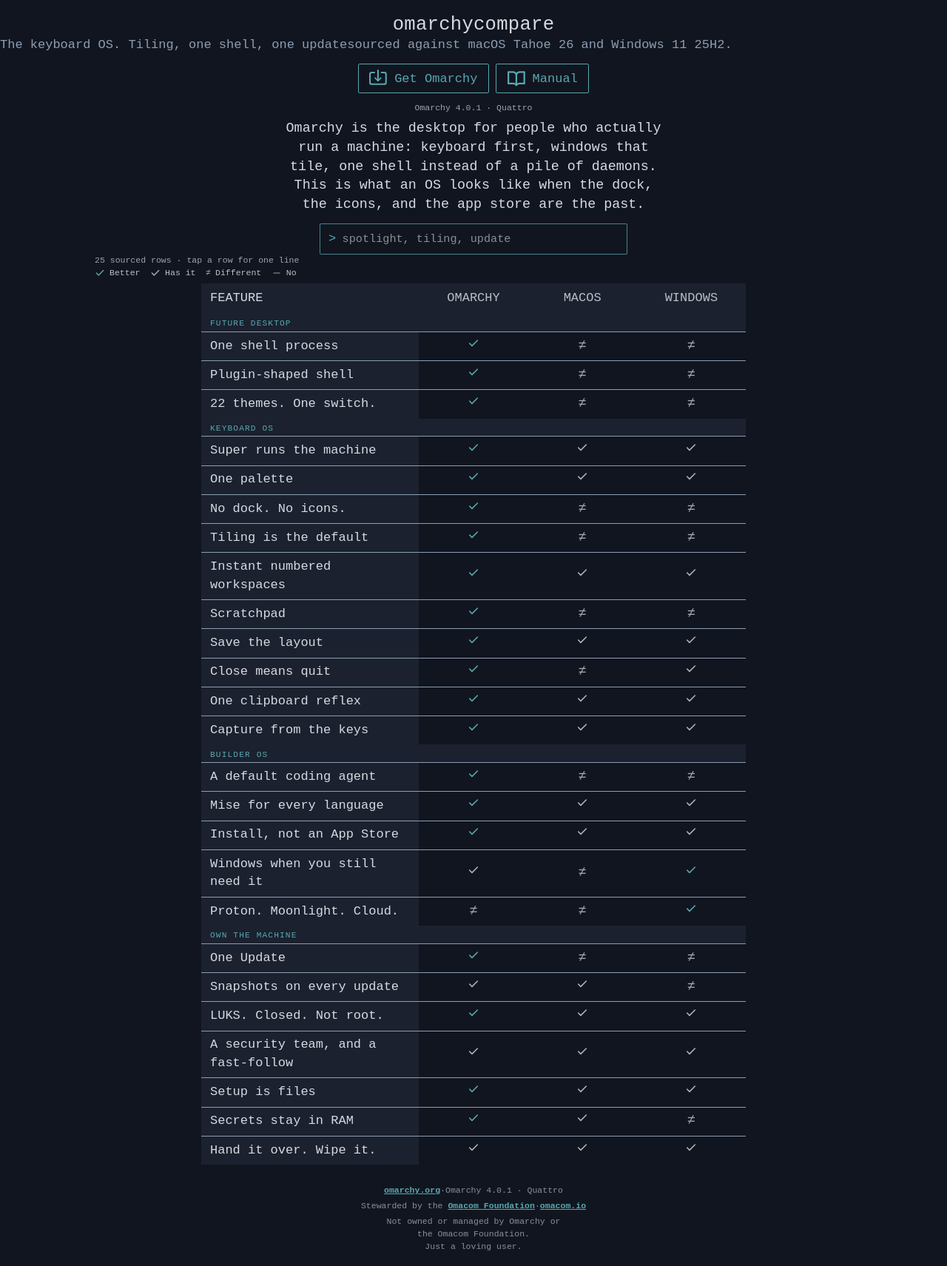
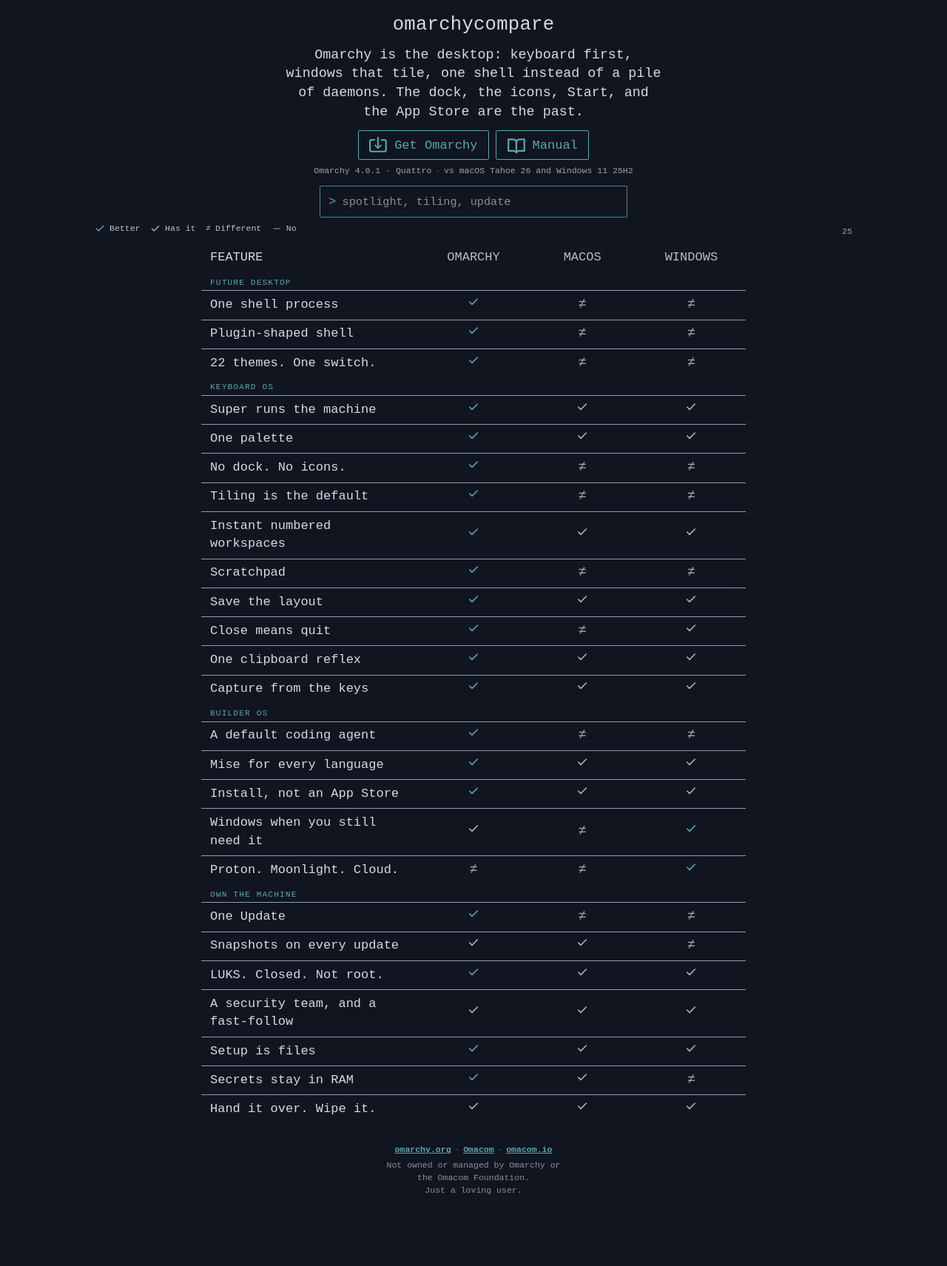
Before and after one commit to zachwilke/omarchycompare, a Next.js app: page / in a window 1280 px wide. Shown: the whole page at 74% size. After the commit the page ends 1634 px from the top, so only its background shows below. Built offline with nearby package versions, Linux system fonts and the light colour scheme.

Commit message:
Ship the hero sell and document markup

```diff
--- a/app/layout.tsx
+++ b/app/layout.tsx
@@ -4,7 +4,7 @@
 export const metadata: Metadata = {
   title: "Omarchy 4.0.1 vs macOS Tahoe 26 vs Windows 11 25H2",
   description:
-    "The keyboard OS. Tiling, one shell, one update — Omarchy 4.0.1 Quattro sourced against macOS Tahoe 26 and Windows 11 25H2.",
+    "Omarchy is the desktop: keyboard first, windows that tile, one shell. Sourced against macOS Tahoe 26 and Windows 11 25H2.",
   icons: { icon: "/favicon.svg" },
 };
 
--- a/components/compare.tsx
+++ b/components/compare.tsx
@@ -95,12 +95,7 @@
           </label>
         </div>
 
-        <p className="compare-count" aria-live="polite">
-          {query.trim()
-            ? `${visible.length} ${visible.length === 1 ? "row" : "rows"} match “${query.trim()}”`
-            : `${visible.length} sourced rows · tap a row for one line`}
-        </p>
-
+        <div className="compare-meta">
           <p className="compare-legend">
             <span className="inline-flex items-center gap-1.5">
               <Check className="size-3.5 stroke-[2.4] text-terminal-cyan" aria-hidden />
@@ -119,6 +114,12 @@
               No
             </span>
           </p>
+          <p className="compare-count" aria-live="polite">
+            {query.trim()
+              ? `${visible.length} match “${query.trim()}”`
+              : `${visible.length}`}
+          </p>
+        </div>
 
         {groups.length === 0 ? (
           <p className="mt-8 text-center text-terminal-white/80">
@@ -161,7 +162,7 @@
                   <tr>
                     <th
                       scope="col"
-                      className="compare-sticky-corner bg-storm px-3 py-2 text-left font-normal uppercase text-terminal-white"
+                      className="compare-sticky-corner bg-night px-3 py-2 text-left font-normal uppercase text-terminal-white"
                     >
                       Feature
                     </th>
@@ -169,7 +170,7 @@
                       <th
                         key={column.id}
                         scope="col"
-                        className="compare-sticky-head bg-storm px-2 py-2 text-center font-normal uppercase text-terminal-white/85"
+                        className="compare-sticky-head bg-night px-2 py-2 text-center font-normal uppercase text-terminal-white/85"
                       >
                         {column.label}
                       </th>
@@ -182,7 +183,7 @@
                       <th
                         scope="colgroup"
                         colSpan={4}
-                        className="compare-sticky-col compare-group-head bg-storm px-3 text-left font-normal uppercase text-terminal-cyan"
+                        className="compare-sticky-col compare-group-head bg-night px-3 text-left font-normal uppercase text-terminal-cyan"
                       >
                         {group.category}
                       </th>
@@ -272,7 +273,7 @@
       onKeyDown={onKeyDown}
       className={cn(
         "cursor-pointer border-t outline-none",
-        open ? "bg-night" : "hover:bg-night/50",
+        open ? "bg-night" : "hover:bg-storm/40",
       )}
       style={{ borderColor: "var(--border-color)" }}
     >
@@ -280,7 +281,7 @@
         scope="row"
         className={cn(
           "compare-sticky-col compare-row-name px-3 text-left font-normal",
-          open ? "bg-night" : "bg-storm",
+          "bg-night",
         )}
       >
         <span className="block text-terminal-white">{feature.name}</span>
--- a/components/hero.tsx
+++ b/components/hero.tsx
@@ -1,15 +1,71 @@
-import { VERSION_BADGE } from "@/lib/features";
+import { MANUAL_URL, OMARCHY_URL, VERSION_BADGE } from "@/lib/features";
+
+function IsoIcon() {
+  return (
+    <svg viewBox="0 0 32 32" aria-hidden>
+      <path
+        d="m9.47 4.02c.77 0 1.4.63 1.4 1.4s-.63 1.4-1.4 1.4h-4.62c-.67 0-1.17.17-1.53.51-.34.34-.51.86-.51 1.56v14.24c0 .69.17 1.21.51 1.55.35.35.86.53 1.53.53h22.29c.66 0 1.16-.18 1.51-.53.36-.34.54-.86.54-1.55v-14.24c0-.69-.18-1.21-.54-1.56-.35-.34-.86-.51-1.51-.51h-4.62c-.77 0-1.4-.63-1.4-1.4s.63-1.4 1.4-1.4h4.81c1.54 0 2.7.39 3.49 1.17.79.78 1.18 1.94 1.18 3.47v14.71c0 1.53-.39 2.69-1.18 3.47-.79.78-1.95 1.17-3.49 1.17h-22.65c-1.54 0-2.7-.39-3.49-1.17-.79-.78-1.18-1.93-1.18-3.47v-14.71c0-1.53.39-2.69 1.18-3.47.79-.78 1.95-1.17 3.49-1.17z"
+        fill="currentColor"
+      />
+      <path
+        d="m16.01 0c.38 0 .71.14.98.41.28.27.42.59.42.95v14.25l-.12 2.25.8-.97 2.15-2.3c.25-.28.57-.42.94-.42.34 0 .64.12.88.35.25.23.38.52.38.86 0 .33-.13.64-.39.91l-4.98 4.8c-.18.17-.36.29-.53.36-.17.07-.35.11-.53.11s-.36-.04-.53-.11c-.17-.07-.35-.19-.54-.36l-4.97-4.8c-.27-.27-.41-.58-.41-.91 0-.34.12-.63.36-.86.24-.23.54-.35.88-.35.39 0 .71.14.95.42l2.16 2.3.8.97-.12-2.25v-14.25c0-.36.14-.68.41-.95.28-.27.62-.41 1-.41z"
+        fill="currentColor"
+      />
+    </svg>
+  );
+}
+
+function ManualIcon() {
+  return (
+    <svg viewBox="0 0 32 32" aria-hidden>
+      <path
+        d="m0 4.5c0-.4.16-.78.44-1.06s.66-.44 1.06-.44h8.51c2.45 0 4.63 1.18 6 3 .7-.93 1.6-1.69 2.65-2.21 1.04-.52 2.19-.79 3.36-.79h8.49c.4 0 .78.16 1.06.44s.44.66.44 1.06v21c0 .4-.16.78-.44 1.06s-.66.44-1.06.44h-9.01c-.59 0-1.18.12-1.72.34-.55.23-1.04.56-1.46.98l-1.24 1.24c-.28.28-.66.44-1.06.44s-.78-.16-1.06-.44l-1.24-1.24c-.42-.42-.92-.75-1.46-.98-.55-.23-1.13-.34-1.72-.34h-9.02c-.4 0-.78-.16-1.06-.44s-.44-.66-.44-1.06zm14.5 20.65.01-10.15 0-4.51c0-1.19-.48-2.34-1.32-3.18-.84-.84-1.99-1.32-3.18-1.32h-7.01v18h7.51c1.41 0 2.79.4 3.99 1.15zm3.01-14.65 0 14.64c1.19-.75 2.57-1.14 3.98-1.14h7.51v-18h-6.99c-1.19 0-2.34.47-3.18 1.32-.84.84-1.32 1.99-1.32 3.18z"
+        fill="currentColor"
+      />
+    </svg>
+  );
+}
 
 export function Hero() {
   return (
-    <div className="omarchy-hero">
-      <p className="omarchy-version">{VERSION_BADGE}</p>
-      <p className="omarchy-lede">
-        Omarchy is the desktop for people who actually run a machine: keyboard
-        first, windows that tile, one shell instead of a pile of daemons. This
-        is what an OS looks like when the dock, the icons, and the app store are
-        the past.
+    <header className="omarchy-hero">
+      <h1 className="omarchy-lede">
+        Omarchy is the desktop: keyboard first, windows that tile, one shell
+        instead of a pile of daemons. The dock, the icons, Start, and the App
+        Store are the past.
+      </h1>
+
+      <nav className="omarchy-nav" aria-label="Official Omarchy links">
+        <a
+          href={OMARCHY_URL}
+          target="_blank"
+          rel="noreferrer"
+          className="omarchy-button"
+          aria-label="Get Omarchy"
+        >
+          <IsoIcon />
+          <span>Get Omarchy</span>
+        </a>
+        <a
+          href={MANUAL_URL}
+          target="_blank"
+          rel="noreferrer"
+          className="omarchy-button"
+          aria-label="Coming from Mac or Windows"
+        >
+          <ManualIcon />
+          <span>Manual</span>
+        </a>
+      </nav>
+
+      <p className="omarchy-version">
+        {VERSION_BADGE}
+        <span className="omarchy-meta-dot" aria-hidden>
+          ·
+        </span>
+        vs <span className="omarchy-nowrap">macOS Tahoe 26</span> and{" "}
+        <span className="omarchy-nowrap">Windows 11 25H2</span>
       </p>
-    </div>
+    </header>
   );
 }
--- a/components/site-footer.tsx
+++ b/components/site-footer.tsx
@@ -2,7 +2,6 @@
   OMACOM_ANNOUNCE_URL,
   OMACOM_URL,
   OMARCHY_URL,
-  VERSION_BADGE,
 } from "@/lib/features";
 
 export function SiteFooter() {
@@ -12,15 +11,15 @@
         <a href={OMARCHY_URL} target="_blank" rel="noreferrer" className="omarchy-link">
           omarchy.org
         </a>
-        <span className="omarchy-footer__dot">·</span>
-        {VERSION_BADGE}
-      </p>
-      <p>
-        Stewarded by the{" "}
+        <span className="omarchy-meta-dot" aria-hidden>
+          ·
+        </span>
         <a href={OMACOM_ANNOUNCE_URL} target="_blank" rel="noreferrer" className="omarchy-link">
-          Omacom Foundation
+          Omacom
         </a>
-        <span className="omarchy-footer__dot">·</span>
+        <span className="omarchy-meta-dot" aria-hidden>
+          ·
+        </span>
         <a href={OMACOM_URL} target="_blank" rel="noreferrer" className="omarchy-link">
           omacom.io
         </a>
--- a/components/site-header.tsx
+++ b/components/site-header.tsx
@@ -1,74 +1,11 @@
 import Link from "next/link";
-import { MANUAL_URL, OMARCHY_URL } from "@/lib/features";
-
-function IsoIcon() {
-  return (
-    <svg viewBox="0 0 32 32" aria-hidden>
-      <path
-        d="m9.47 4.02c.77 0 1.4.63 1.4 1.4s-.63 1.4-1.4 1.4h-4.62c-.67 0-1.17.17-1.53.51-.34.34-.51.86-.51 1.56v14.24c0 .69.17 1.21.51 1.55.35.35.86.53 1.53.53h22.29c.66 0 1.16-.18 1.51-.53.36-.34.54-.86.54-1.55v-14.24c0-.69-.18-1.21-.54-1.56-.35-.34-.86-.51-1.51-.51h-4.62c-.77 0-1.4-.63-1.4-1.4s.63-1.4 1.4-1.4h4.81c1.54 0 2.7.39 3.49 1.17.79.78 1.18 1.94 1.18 3.47v14.71c0 1.53-.39 2.69-1.18 3.47-.79.78-1.95 1.17-3.49 1.17h-22.65c-1.54 0-2.7-.39-3.49-1.17-.79-.78-1.18-1.93-1.18-3.47v-14.71c0-1.53.39-2.69 1.18-3.47.79-.78 1.95-1.17 3.49-1.17z"
-        fill="currentColor"
-      />
-      <path
-        d="m16.01 0c.38 0 .71.14.98.41.28.27.42.59.42.95v14.25l-.12 2.25.8-.97 2.15-2.3c.25-.28.57-.42.94-.42.34 0 .64.12.88.35.25.23.38.52.38.86 0 .33-.13.64-.39.91l-4.98 4.8c-.18.17-.36.29-.53.36-.17.07-.35.11-.53.11s-.36-.04-.53-.11c-.17-.07-.35-.19-.54-.36l-4.97-4.8c-.27-.27-.41-.58-.41-.91 0-.34.12-.63.36-.86.24-.23.54-.35.88-.35.39 0 .71.14.95.42l2.16 2.3.8.97-.12-2.25v-14.25c0-.36.14-.68.41-.95.28-.27.62-.41 1-.41z"
-        fill="currentColor"
-      />
-    </svg>
-  );
-}
-
-function ManualIcon() {
-  return (
-    <svg viewBox="0 0 32 32" aria-hidden>
-      <path
-        d="m0 4.5c0-.4.16-.78.44-1.06s.66-.44 1.06-.44h8.51c2.45 0 4.63 1.18 6 3 .7-.93 1.6-1.69 2.65-2.21 1.04-.52 2.19-.79 3.36-.79h8.49c.4 0 .78.16 1.06.44s.44.66.44 1.06v21c0 .4-.16.78-.44 1.06s-.66.44-1.06.44h-9.01c-.59 0-1.18.12-1.72.34-.55.23-1.04.56-1.46.98l-1.24 1.24c-.28.28-.66.44-1.06.44s-.78-.16-1.06-.44l-1.24-1.24c-.42-.42-.92-.75-1.46-.98-.55-.23-1.13-.34-1.72-.34h-9.02c-.4 0-.78-.16-1.06-.44s-.44-.66-.44-1.06zm14.5 20.65.01-10.15 0-4.51c0-1.19-.48-2.34-1.32-3.18-.84-.84-1.99-1.32-3.18-1.32h-7.01v18h7.51c1.41 0 2.79.4 3.99 1.15zm3.01-14.65 0 14.64c1.19-.75 2.57-1.14 3.98-1.14h7.51v-18h-6.99c-1.19 0-2.34.47-3.18 1.32-.84.84-1.32 1.99-1.32 3.18z"
-        fill="currentColor"
-      />
-    </svg>
-  );
-}
 
 export function SiteHeader() {
   return (
-    <>
-      <div className="site-wordmark">
-        <Link href="/" aria-label="omarchycompare home">
-          omarchycompare
-        </Link>
-      </div>
-
-      <header className="omarchy-header">
-        <h1>
-          The keyboard OS. Tiling, one shell, one update
-          <span className="omarchy-header__src">
-            sourced against{" "}
-            <span className="omarchy-nowrap">macOS Tahoe 26</span> and{" "}
-            <span className="omarchy-nowrap">Windows 11 25H2</span>.
-          </span>
-        </h1>
-      </header>
-
-      <nav className="omarchy-nav" aria-label="Official Omarchy links">
-        <a
-          href={OMARCHY_URL}
-          target="_blank"
-          rel="noreferrer"
-          className="omarchy-button"
-          aria-label="Get Omarchy"
-        >
-          <IsoIcon />
-          <span>Get Omarchy</span>
-        </a>
-        <a
-          href={MANUAL_URL}
-          target="_blank"
-          rel="noreferrer"
-          className="omarchy-button"
-          aria-label="Coming from Mac or Windows"
-        >
-          <ManualIcon />
-          <span>Manual</span>
-        </a>
-      </nav>
-    </>
+    <div className="site-wordmark">
+      <Link href="/" aria-label="omarchycompare home">
+        omarchycompare
+      </Link>
+    </div>
   );
 }
```
Lines whose indentation alone changed are shown as unchanged.
